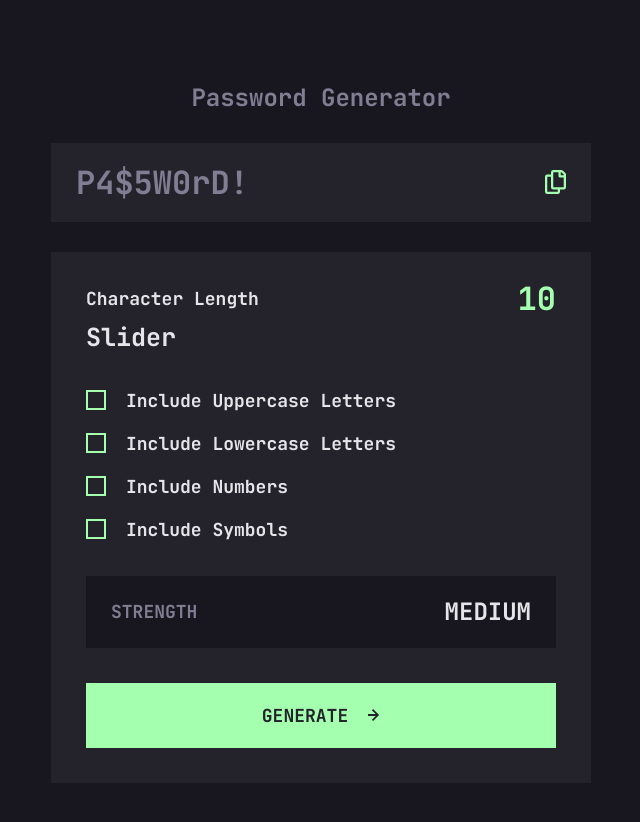
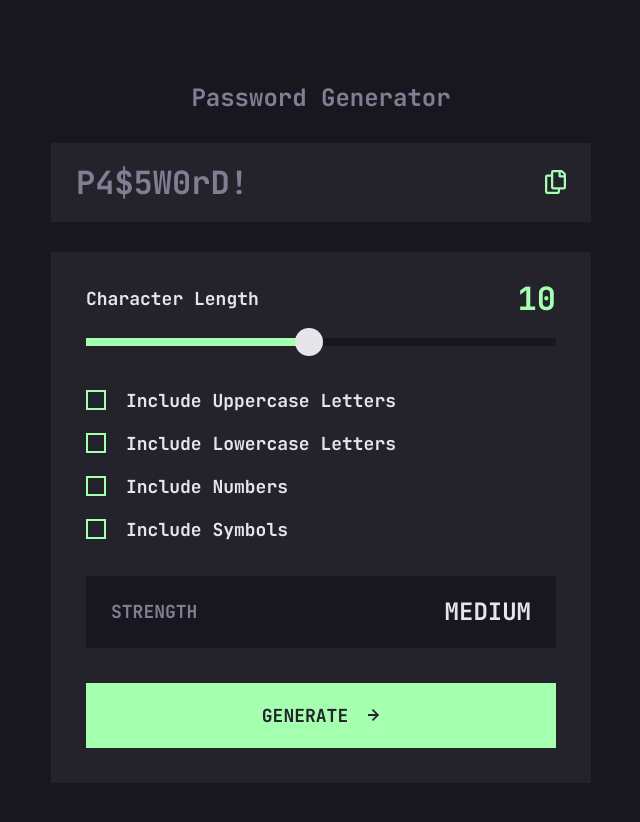
Before and after one commit to danielcalvolopez/password-generator-app, a React (Vite) app: page / in a window 1280 px wide. Shown: the top 822 px of the page, without its empty margins (319-959 px from the left). Built offline with nearby package versions, Linux system fonts and the light colour scheme.

Commit message:
slider finished

```diff
--- a/src/components/PasswordGenerator.jsx
+++ b/src/components/PasswordGenerator.jsx
@@ -7,14 +7,7 @@ import Slider from "./UI/Slider";
 const PasswordGenerator = () => {
   return (
     <Card className="card-generator">
-      <div className="character-length-container">
-        <div className="character-length">
-          <p>Character Length</p>
-          <h1>10</h1>
-        </div>
-        <Slider />
-      </div>
-
+      <Slider />
       <div className="checkboxes">
         <Checkbox label="Include Uppercase Letters" />
         <Checkbox label="Include Lowercase Letters" />
--- a/src/components/PasswordGenerator.scss
+++ b/src/components/PasswordGenerator.scss
@@ -27,16 +27,4 @@
       color: var(--LightGray);
     }
   }
-
-  .character-length-container {
-    .character-length {
-      display: flex;
-      justify-content: space-between;
-      align-items: center;
-
-      h1 {
-        color: var(--Green);
-      }
-    }
-  }
 }
--- a/src/components/UI/Slider.jsx
+++ b/src/components/UI/Slider.jsx
@@ -1,7 +1,34 @@
-import React from "react";
+import { useState } from "react";
+import "./Slider.scss";
 
 const Slider = () => {
-  return <div>Slider</div>;
+  const [characterLength, setCharacterLength] = useState(10);
+
+  const handleCharacterLength = (event) => {
+    setCharacterLength(event.target.value);
+  };
+
+  const getBackgroundSize = () => {
+    return { backgroundSize: `${(characterLength * 100) / 20}% 100%` };
+  };
+
+  return (
+    <div className="character-length-container">
+      <div className="character-length">
+        <p>Character Length</p>
+        <h1>{characterLength}</h1>
+      </div>
+      <input
+        onChange={handleCharacterLength}
+        value={characterLength}
+        type="range"
+        min="1"
+        max="20"
+        steps="1"
+        style={getBackgroundSize()}
+      />
+    </div>
+  );
 };
 
 export default Slider;
--- /dev/null
+++ b/src/components/UI/Slider.scss
@@ -0,0 +1,57 @@
+.character-length-container {
+  .character-length {
+    display: flex;
+    justify-content: space-between;
+    align-items: center;
+
+    h1 {
+      color: var(--Green);
+    }
+  }
+
+  input {
+    -webkit-appearance: none;
+    height: 8px;
+    width: 100%;
+    outline: none;
+    background-color: var(--NavyBlue);
+    background-image: linear-gradient(var(--Green), var(--Green));
+    background-repeat: no-repeat;
+    border: none;
+
+    &::-webkit-slider-thumb {
+      -webkit-appearance: none;
+      appearance: none;
+      background-color: var(--AlmostWhite);
+      border-radius: 50%;
+      height: 28px;
+      width: 28px;
+      cursor: pointer;
+
+      &:hover {
+        background-color: var(--LightGray);
+      }
+
+      &:active {
+        border: 2px solid var(--Green);
+        background-color: var(--NavyBlue);
+      }
+    }
+    &::-moz-range-thumb {
+      background-color: var(--AlmostWhite);
+      border-radius: 50%;
+      height: 28px;
+      width: 28px;
+      cursor: pointer;
+
+      &:hover {
+        background-color: var(--LightGray);
+      }
+
+      &:active {
+        border: 2px solid var(--Green);
+        background-color: var(--NavyBlue);
+      }
+    }
+  }
+}
```
